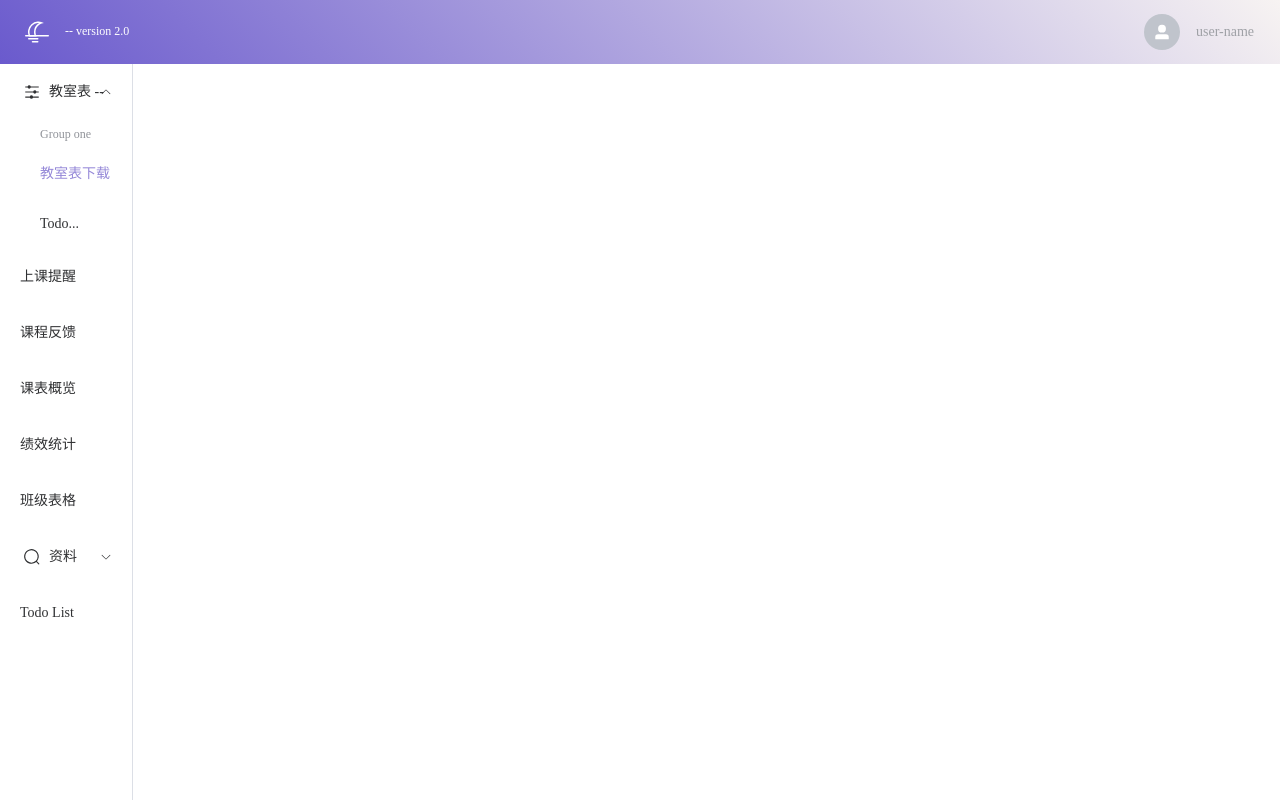
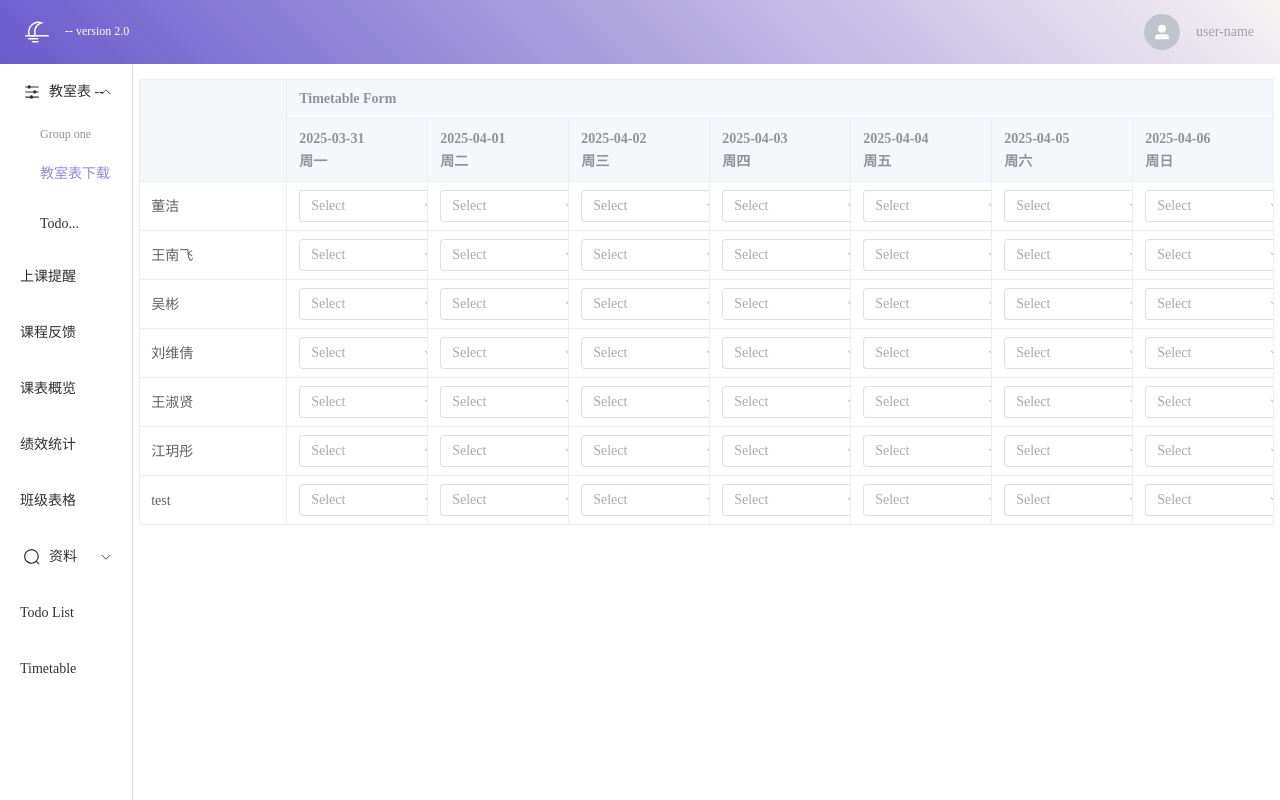
Before and after one commit to wupangzai/class-demo-v2, a Vue app: page /#/timetable in a window 1280 px wide. Built offline with nearby package versions, Linux system fonts and the light colour scheme.

Commit message:
feat: 增加排班表功能

```diff
--- a/package.json
+++ b/package.json
@@ -21,6 +21,7 @@
     "html2canvas": "^1.4.1",
     "less": "^4.2.1",
     "marked": "^15.0.8",
+    "qs": "^6.14.0",
     "vue": "^3.2.13",
     "vue-router": "^4.5.0",
     "xlsx-js-style": "^1.2.0"
--- a/src/common/const.ts
+++ b/src/common/const.ts
@@ -1,6 +1,14 @@
-export type Name = "吴彬" | "董洁" | "王南飞" | "刘维倩" | "王淑贤" | "江玥彤";
+export type Name =
+  | "吴彬"
+  | "董洁"
+  | "王南飞"
+  | "刘维倩"
+  | "王淑贤"
+  | "江玥彤"
+  | "邓志豪"
+  | "test";
 
-interface CANameMap {
+export interface CANameMap {
   CName: Name;
   EName: string;
 }
@@ -34,4 +42,12 @@ export const CANameMapList: CANameMap[] = [
     CName: "江玥彤",
     EName: "Aurora",
   },
+  {
+    CName: "test",
+    EName: "test",
+  },
+  // {
+  //   CName: "邓志豪",
+  //   EName: "Aurora",
+  // },
 ];
--- /dev/null
+++ b/src/components/PTE-sources/index.vue
@@ -0,0 +1,144 @@
+<template>
+  <div class="timetable">
+    <el-table :data="tableData" style="width: 99%" ref="targetRef">
+      <el-table-column prop="name">
+        <!-- <template #header>
+          <el-button @click="capture">下载</el-button>
+        </template> -->
+      </el-table-column>
+      <el-table-column label="Timetable Form">
+        <el-table-column
+          :prop="date.date"
+          v-for="(date, i) in weekMapArray"
+          :key="date"
+        >
+          <template #header>
+            <div class="date-detail">
+              <div class="date">{{ date.date }}</div>
+              <div class="day-of-week">
+                {{ date.dayOfWeek }}
+              </div>
+            </div>
+          </template>
+          <template #default="{ row }">
+            <el-select
+              filterable
+              multiple
+              v-model="row[`day${i + 1}`]"
+              allow-create
+              style="width: 150px"
+              clearable
+            >
+              <el-option
+                v-for="item in timeOptions"
+                :key="item.value"
+                :label="item.value"
+                :value="item.value"
+              />
+              <template #tag>
+                <el-tag
+                  v-for="(option, ind) in row[`day${i + 1}`]"
+                  :key="ind"
+                  :type="getTagStyle(option)"
+                >
+                  {{ option }}
+                </el-tag>
+              </template>
+            </el-select>
+          </template>
+        </el-table-column>
+      </el-table-column>
+    </el-table>
+  </div>
+</template>
+
+<script lang="ts" setup>
+import { UTILS } from "@/common";
+import { useLocalStorage } from "@/hooks";
+import { CANameMapList } from "@/common";
+import { CANameMap } from "@/common/const";
+import { onMounted, ref } from "vue";
+
+const weekMapArray = UTILS.getWeekDates("thisweek");
+const targetRef = ref<HTMLElement | null>(null);
+
+const timeOptions = [
+  {
+    value: "8:00-17:00",
+    style: "#E63415",
+  },
+  {
+    value: "9:00-18:00",
+  },
+  {
+    value: "10:00-19:00",
+  },
+  {
+    value: "13:00-21:00",
+  },
+  {
+    value: "休假",
+  },
+  {
+    value: "调休",
+  },
+];
+
+function initPerson(personArray: CANameMap[]) {
+  return personArray.map((person) => {
+    return {
+      name: person.CName,
+      day1: "",
+      day2: "",
+      day3: "",
+      day4: "",
+      day5: "",
+      day6: "",
+      day7: "",
+    };
+  });
+}
+
+const getTagStyle = (time: string) => {
+  switch (time) {
+    case "休假":
+    case "调休":
+      return "success";
+    default:
+      return "primary";
+  }
+};
+
+const tableData = useLocalStorage("time-table").value
+  ? useLocalStorage("time-table")
+  : useLocalStorage("time-table", initPerson(CANameMapList));
+
+onMounted(() => {
+  console.log(tableData.value);
+  if (tableData.value.length !== CANameMapList.length) {
+    CANameMapList.forEach((person) => {
+      if (!tableData.value.find((item: any) => item.name === person.CName)) {
+        tableData.value.push({
+          name: person.CName,
+          day1: "",
+          day2: "",
+          day3: "",
+          day4: "",
+          day5: "",
+          day6: "",
+          day7: "",
+        });
+      }
+    });
+  }
+});
+</script>
+
+<style lang="less" scoped>
+.timetable {
+  padding-top: 5px;
+  display: flex;
+  justify-content: center;
+  align-items: center;
+}
+</style>
--- a/src/components/nav-bar/config.ts
+++ b/src/components/nav-bar/config.ts
@@ -105,6 +105,14 @@ const menu = [
     subMenu: [],
     path: "/todo-list",
   },
+  {
+    index: "9",
+    component: "el-menu-item",
+    icon: Edit,
+    title: "Timetable",
+    subMenu: [],
+    path: "/timetable",
+  },
 ];
 
 export default menu;
--- a/src/components/wage-calc/config.ts
+++ b/src/components/wage-calc/config.ts
@@ -88,9 +88,30 @@ export const classMember: any = {
       "杭沪宁",
       "朱江欣",
     ],
-    YSQ1JCRG25115: ["易永翰", "葛子皓", "李冰玉", "高语泽"],
+    LD250056V2: ["李溢米 ", "刘子洋"],
+
+    YSQ2QHRG25239: [
+      "邵子桐",
+      "丁小峰",
+      "王莉雯",
+      "李冰玉",
+      "石煦然",
+      "毛悠然",
+      "董姝晴",
+      "王思源",
+    ],
   },
   江玥彤: {
-    YSQ1QHRG25215: ["汪畑甜", "薛雯文", "林元灿", "李嘉倩"],
+    YSQ1QHRG25201: ["陈陶然", "施盛元", "谢知言", "家旭"],
+    YSQ2QHRG25238: [
+      "丁嘉俊",
+      "杜昱",
+      "杨千惠",
+      "李佳琦",
+      "胡小满",
+      "蔡昱宸",
+      "王欣程",
+      "王梓涵",
+    ],
   },
 };
--- a/src/packages/axios/common.ts
+++ b/src/packages/axios/common.ts
@@ -1,4 +1,6 @@
 import { AxiosRequestConfig } from "axios";
+// eslint-disable-next-line @typescript-eslint/no-require-imports
+const qs = require("qs");
 import { axiosInstance, options } from "./axiosInstance";
 
 /**
@@ -31,7 +33,7 @@ async function post<T = any, R = any>(
   switch (type) {
     case "form":
       contentType = "application/x-www-form-urlencoded";
-      //  body = qs.stringify(data);  // TODO:FIXME stringify
+      body = qs.stringify(data); // TODO:FIXME stringify
       break;
     case "json":
       contentType = "application/json";
--- a/src/router/route.ts
+++ b/src/router/route.ts
@@ -42,6 +42,10 @@ const routes: RouteRecordRaw[] = [
     path: "/todo-list",
     component: () => import("@/components/todo-list/index.vue"),
   },
+  {
+    path: "/timetable",
+    component: () => import("@/components/PTE-sources/index.vue"),
+  },
 ];
 
 export default routes;
```
Also changed, not shown: 1 other file (tests, documents, lock files or other folders).
